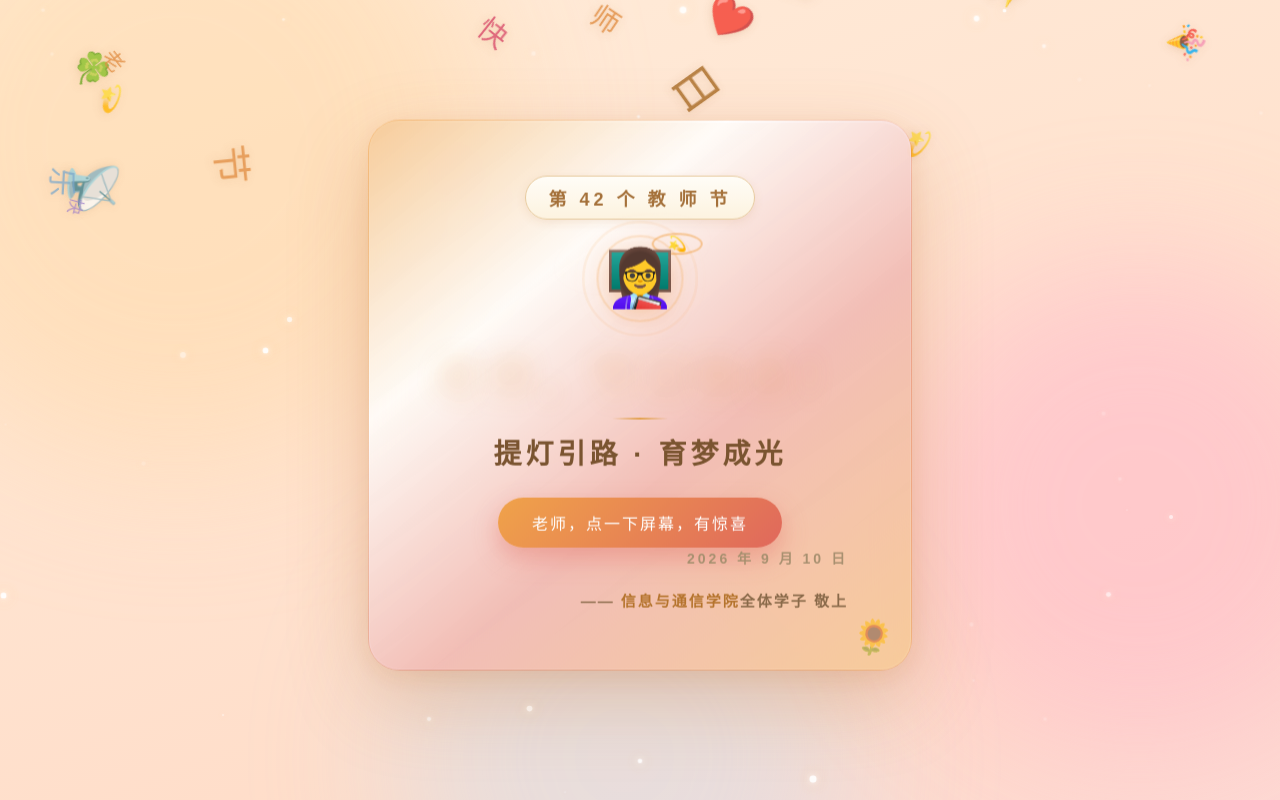
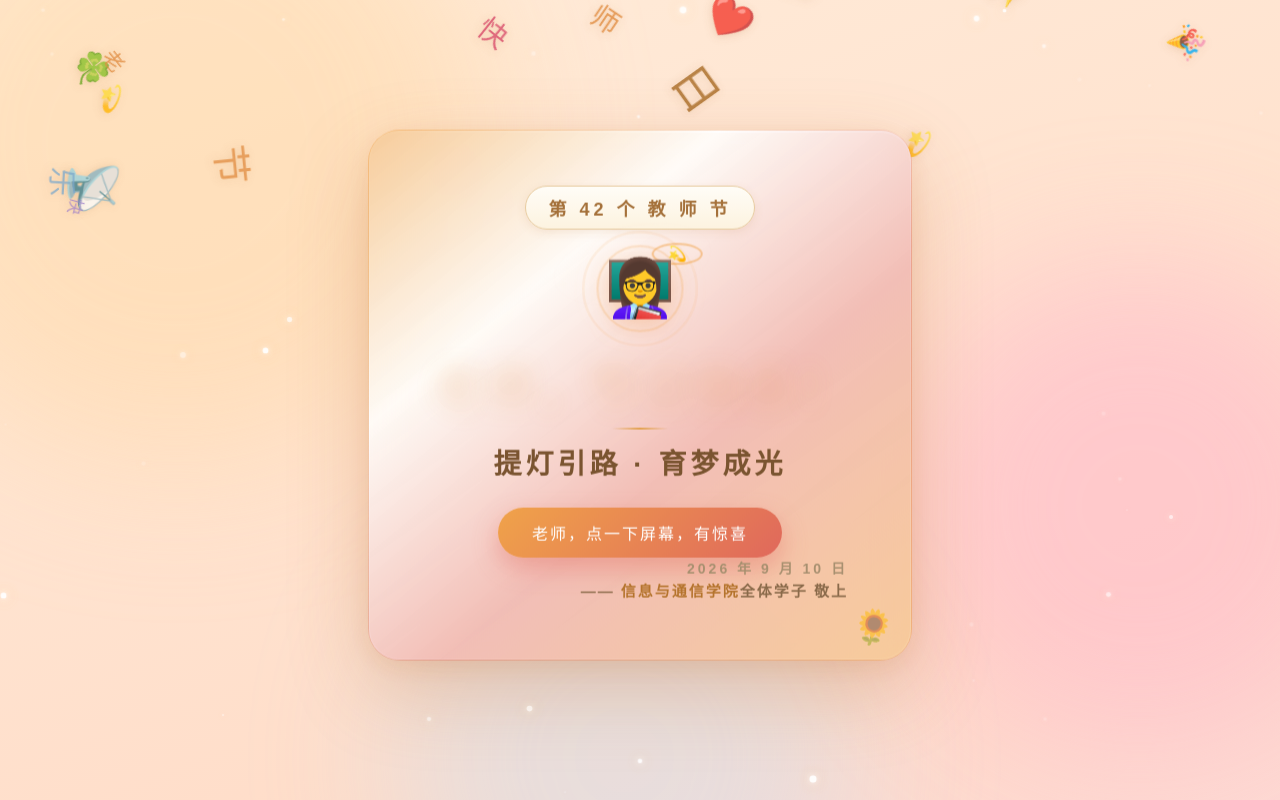
Before and after one commit to CYR-Carina/Teacher-s-Day, a plain HTML site: page index.html in a window 1280 px wide. Drawn offline with Linux system fonts and the light colour scheme.

Commit message:
日期紧贴署名

```diff
--- a/index.html
+++ b/index.html
@@ -141,7 +141,7 @@ h1 span{display:inline-block;opacity:0;transform:translateY(18px) scale(.7);anim
 .btn::after{content:"";position:absolute;top:0;left:-70%;width:45%;height:100%;background:linear-gradient(90deg,transparent,rgba(255,255,255,.5),transparent);transform:skewX(-20deg);animation:shine 3.2s ease-in-out infinite}
 @keyframes shine{0%,60%{left:-70%}100%{left:130%}}
 
-.sign{margin-top:22px;font-size:15px;font-weight:600;color:#8a6a4a;letter-spacing:2px;text-align:right;animation:fadeUp .8s .72s both}
+.sign{margin-top:2px;font-size:15px;font-weight:600;color:#8a6a4a;letter-spacing:2px;text-align:right;animation:fadeUp .8s .72s both}
 .sign b{color:#b5742d;font-weight:600}
 .hint{margin-top:9px;font-size:12px;color:#c9b090;letter-spacing:1px;animation:fadeUp .8s .8s both}
 
```
